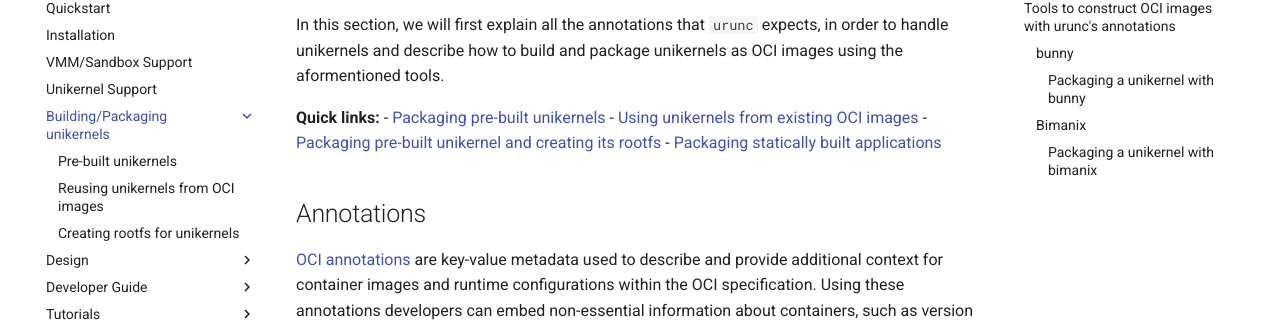
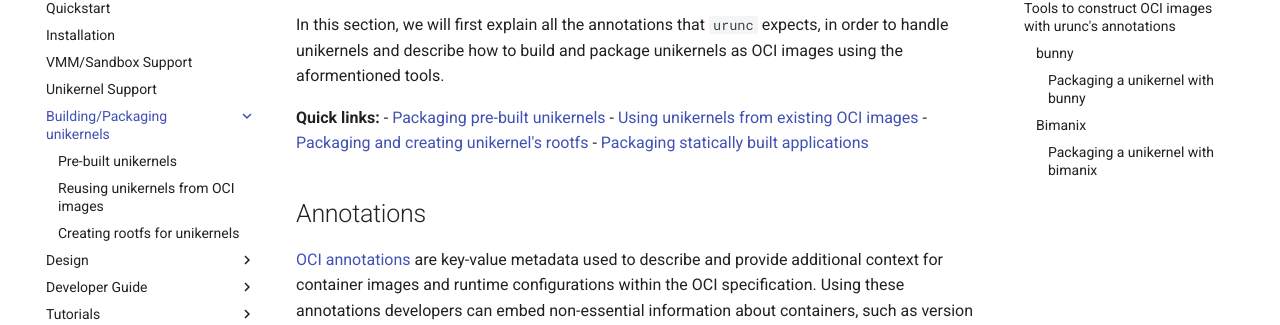
Before and after one commit to nubificus/urunc, an MkDocs documentation site: the page built from docs/package/index.md, in a window 1280 px wide and 900 px high, scrolled down 447 px. Shown: the part 127-452 px from the top of the window. Built offline with MkDocs 1.6.1 and Material for MkDocs 9.7.7, drawn with Linux system fonts in a browser that asks for light colours.

Commit message:
Rephrasing, break down
Signed-off-by: Charalampos Mainas <charalampos.mainas@gmail.com>

```diff
--- a/docs/package/index.md
+++ b/docs/package/index.md
@@ -27,7 +27,7 @@ unikernels as OCI images using the aformentioned tools.
 **Quick links:**
 - [Packaging pre-built unikernels](../package/pre-built)
 - [Using unikernels from existing OCI images](../package/reuse)
-- [Packaging pre-built unikernel and creating its rootfs](../package/rootfs)
+- [Packaging and creating unikernel's rootfs](../package/rootfs)
 - [Packaging statically built applications](../package/static)
 
 ## Annotations
```
